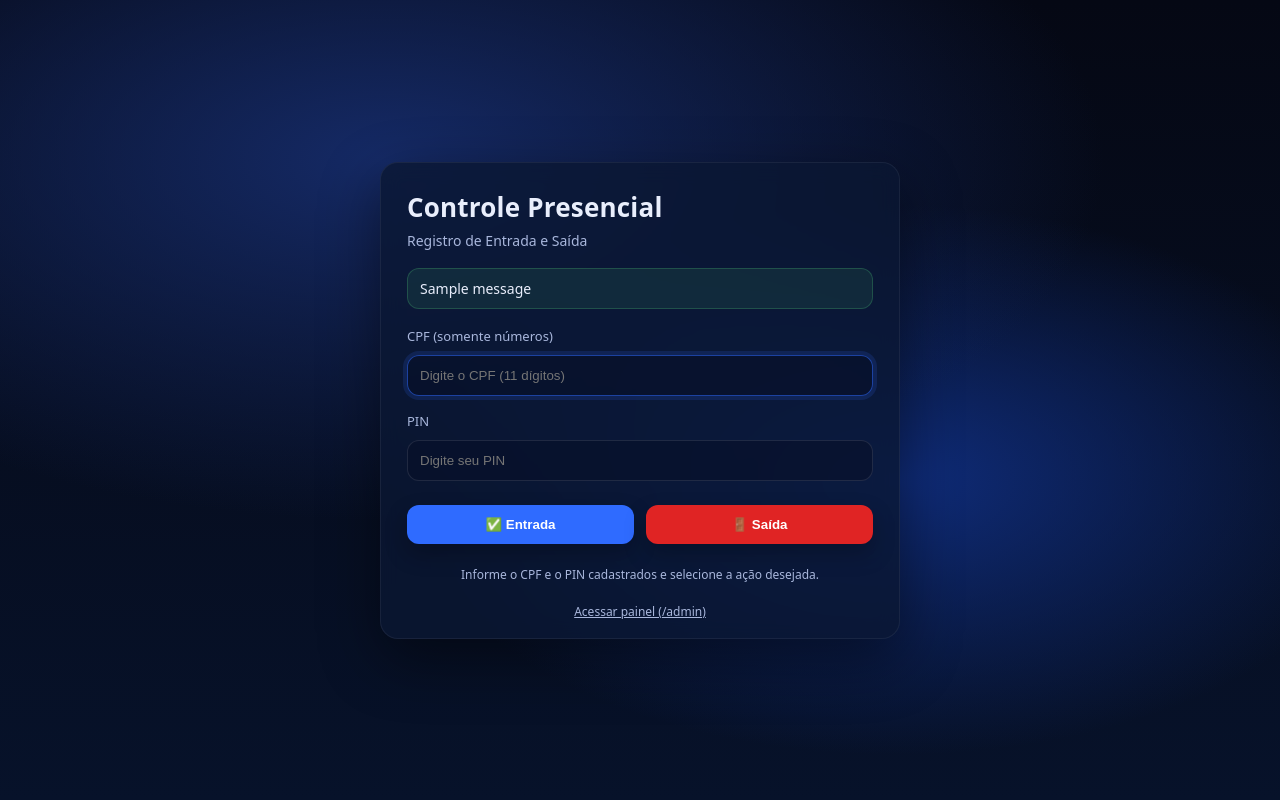
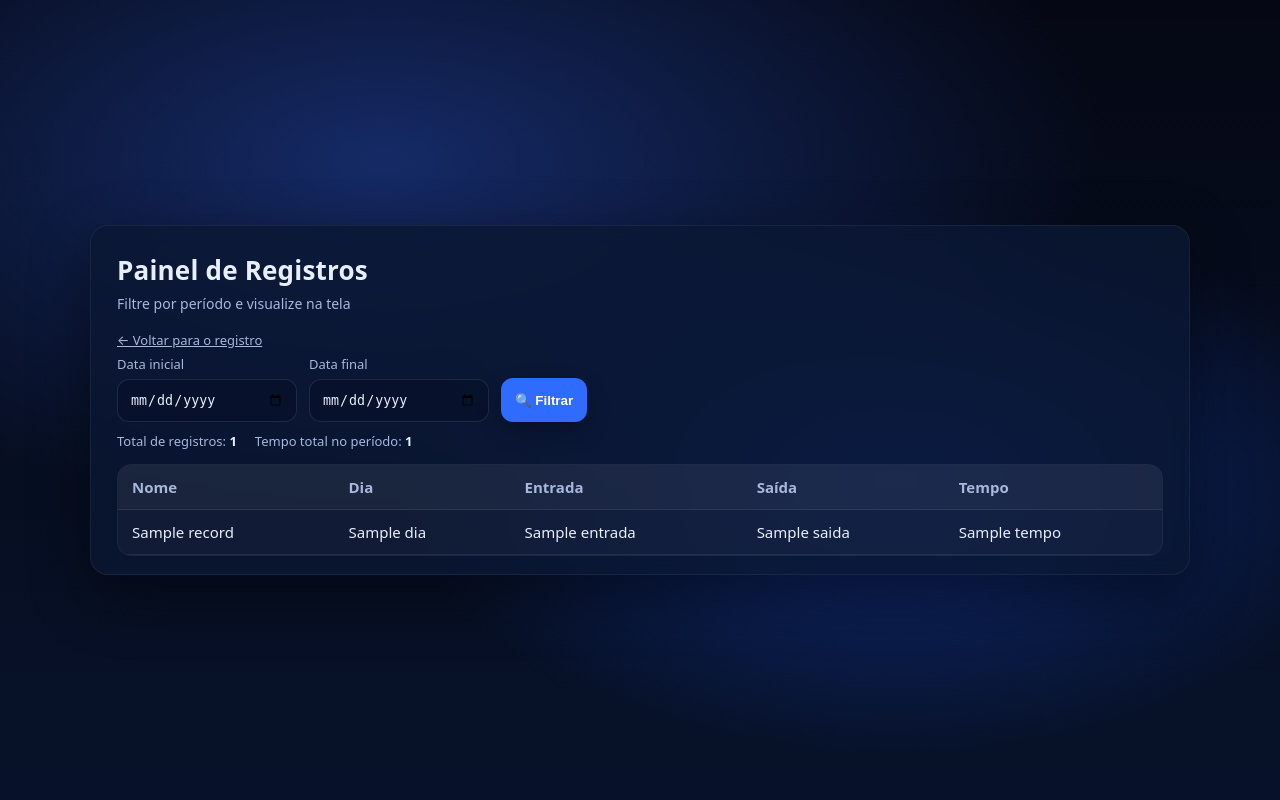
Before and after one commit to Zioto06/controle_presencial, a Python web app: template templates/index.html in a window 1280 px wide. Run offline with Jinja, Linux system fonts and the light colour scheme; the template is opened without the code that fills it: most values are stand-ins (such as "Sample title", 1, 10 or a date in 2020); one stand-in notice (Sample message) is shown.

Commit message:
Revise index.html for improved layout and filters
Updated the title and viewport meta tag in the HTML template. Added filters for date selection and modified the layout for better usability.

```diff
--- a/templates/index.html
+++ b/templates/index.html
@@ -2,119 +2,144 @@
 <html lang="pt-BR">
   <head>
     <meta charset="utf-8" />
-    <meta name="viewport" content="width=device-width, initial-scale=1" />
-    <title>Controle Presencial</title>
+    <meta name="viewport" content="width=device-width,initial-scale=1" />
+    <title>Painel de Registros</title>
     <link rel="stylesheet" href="{{ url_for('static', filename='style.css') }}">
+
+    <style>
+      .table-wrap{
+        margin-top:14px;
+        overflow:auto;
+        border-radius:14px;
+        border:1px solid rgba(255,255,255,.08);
+      }
+      table{
+        width:100%;
+        border-collapse:collapse;
+        min-width:760px;
+        background: rgba(255,255,255,.03);
+      }
+      th, td{
+        padding:12px 14px;
+        border-bottom:1px solid rgba(255,255,255,.08);
+        font-size:15px;
+      }
+      th{
+        text-align:left;
+        color: var(--muted);
+        font-weight:700;
+        background: rgba(255,255,255,.04);
+      }
+      .filters{
+        display:flex;
+        gap:12px;
+        flex-wrap:wrap;
+        align-items:end;
+      }
+      .filters .field{
+        display:grid;
+        gap:6px;
+      }
+      .filters input{
+        min-width:180px;
+      }
+      .mini{
+        font-size:13px;
+        color: var(--muted);
+        margin-top:10px;
+        display:flex;
+        gap:18px;
+        flex-wrap:wrap;
+        align-items:center;
+      }
+      .mini b{
+        color: var(--text);
+      }
+      .top-actions{
+        display:flex;
+        justify-content:space-between;
+        gap:12px;
+        align-items:center;
+        flex-wrap:wrap;
+        margin-top:10px;
+      }
+      .link{
+        color: var(--muted);
+        text-decoration: underline;
+        font-size: 13px;
+      }
+    </style>
   </head>
 
   <body>
-    <!-- Fundo -->
     <div class="bg"></div>
 
     <main class="wrap">
-      <section class="card">
-        <!-- Cabeçalho -->
+      <section class="card" style="width:min(1100px, 96vw);">
         <header class="header">
-          <h1>Controle Presencial</h1>
-          <p class="subtitle">Registro de Entrada e Saída</p>
+          <h1>Painel de Registros</h1>
+          <p class="subtitle">Filtre por período e visualize na tela</p>
+
+          <div class="top-actions">
+            <a class="link" href="/">← Voltar para o registro</a>
+          </div>
         </header>
 
-        <!-- Mensagens do backend -->
-        {% with messages = get_flashed_messages(with_categories=true) %}
-          {% if messages %}
-            <div class="alerts">
-              {% for category, message in messages %}
-                <div class="alert {{ category }}">{{ message }}</div>
-              {% endfor %}
-            </div>
-          {% endif %}
-        {% endwith %}
-
-        <!-- Formulário -->
-        <form method="POST" action="{{ url_for('registrar') }}" class="form">
-          <!-- CPF -->
-          <label class="label" for="cpf">CPF (somente números)</label>
-          <input
-            class="input"
-            id="cpf"
-            name="cpf"
-            type="text"
-            inputmode="numeric"
-            pattern="[0-9]{11}"
-            maxlength="11"
-            minlength="11"
-            placeholder="Digite o CPF (11 dígitos)"
-            autocomplete="off"
-            required
-            oninput="this.value = this.value.replace(/\D/g,'').slice(0,11)"
-          />
-
-          <!-- PIN -->
-          <label class="label" for="pin">PIN</label>
-          <input
-            class="input"
-            id="pin"
-            name="pin"
-            type="password"
-            inputmode="numeric"
-            maxlength="6"
-            placeholder="Digite seu PIN"
-            autocomplete="off"
-            required
-            oninput="this.value = this.value.replace(/\D/g,'').slice(0,6)"
-          />
-
-          <!-- Ações -->
-          <div class="actions">
-            <button class="btn btn-primary" type="submit" name="action" value="entrada">
-              ✅ Entrada
-            </button>
-            <button class="btn btn-danger" type="submit" name="action" value="saida">
-              🚪 Saída
-            </button>
+        <!-- Filtros -->
+        <form method="GET" action="/admin" class="filters">
+          <div class="field">
+            <label class="label">Data inicial</label>
+            <input class="input" type="date" name="start" value="{{ start }}">
           </div>
 
-          <p class="hint">
-            Informe o CPF e o PIN cadastrados e selecione a ação desejada.
-          </p>
+          <div class="field">
+            <label class="label">Data final</label>
+            <input class="input" type="date" name="end" value="{{ end }}">
+          </div>
 
-          <!-- (Opcional) Link para admin -->
-          <p class="hint" style="margin-top:10px">
-            <a href="/admin" style="color: var(--muted); text-decoration: underline;">
-              Acessar painel (/admin)
-            </a>
-          </p>
+          <button class="btn btn-primary" style="height:44px">
+            🔍 Filtrar
+          </button>
         </form>
+
+        <div class="mini">
+          <span>Total de registros: <b>{{ total_registros }}</b></span>
+          <span>Tempo total no período: <b>{{ total_tempo }}</b></span>
+        </div>
+
+        <!-- Tabela -->
+        <div class="table-wrap">
+          <table>
+            <thead>
+              <tr>
+                <th>Nome</th>
+                <th>Dia</th>
+                <th>Entrada</th>
+                <th>Saída</th>
+                <th>Tempo</th>
+              </tr>
+            </thead>
+
+            <tbody>
+              {% for r in records %}
+                <tr>
+                  <td>{{ r.nome }}</td>
+                  <td>{{ r.dia }}</td>
+                  <td>{{ r.entrada }}</td>
+                  <td>{{ r.saida }}</td>
+                  <td>{{ r.tempo }}</td>
+                </tr>
+              {% endfor %}
+
+              {% if records|length == 0 %}
+                <tr>
+                  <td colspan="5">Nenhum registro no período selecionado.</td>
+                </tr>
+              {% endif %}
+            </tbody>
+          </table>
+        </div>
       </section>
     </main>
-
-    <!-- Validação extra (mobile-friendly) -->
-    <script>
-      const form = document.querySelector("form.form");
-      const cpf = document.getElementById("cpf");
-      const pin = document.getElementById("pin");
-
-      form.addEventListener("submit", (e) => {
-        const cpfVal = (cpf.value || "").replace(/\D/g, "");
-        const pinVal = (pin.value || "").replace(/\D/g, "");
-
-        if (cpfVal.length !== 11) {
-          e.preventDefault();
-          alert("CPF inválido. Digite exatamente 11 números.");
-          cpf.focus();
-          return;
-        }
-
-        if (!pinVal) {
-          e.preventDefault();
-          alert("PIN inválido. Digite o PIN cadastrado.");
-          pin.focus();
-          return;
-        }
-      });
-
-      // foco automático no CPF
-      cpf.focus();
-    </script>
   </body>
 </html>
```
